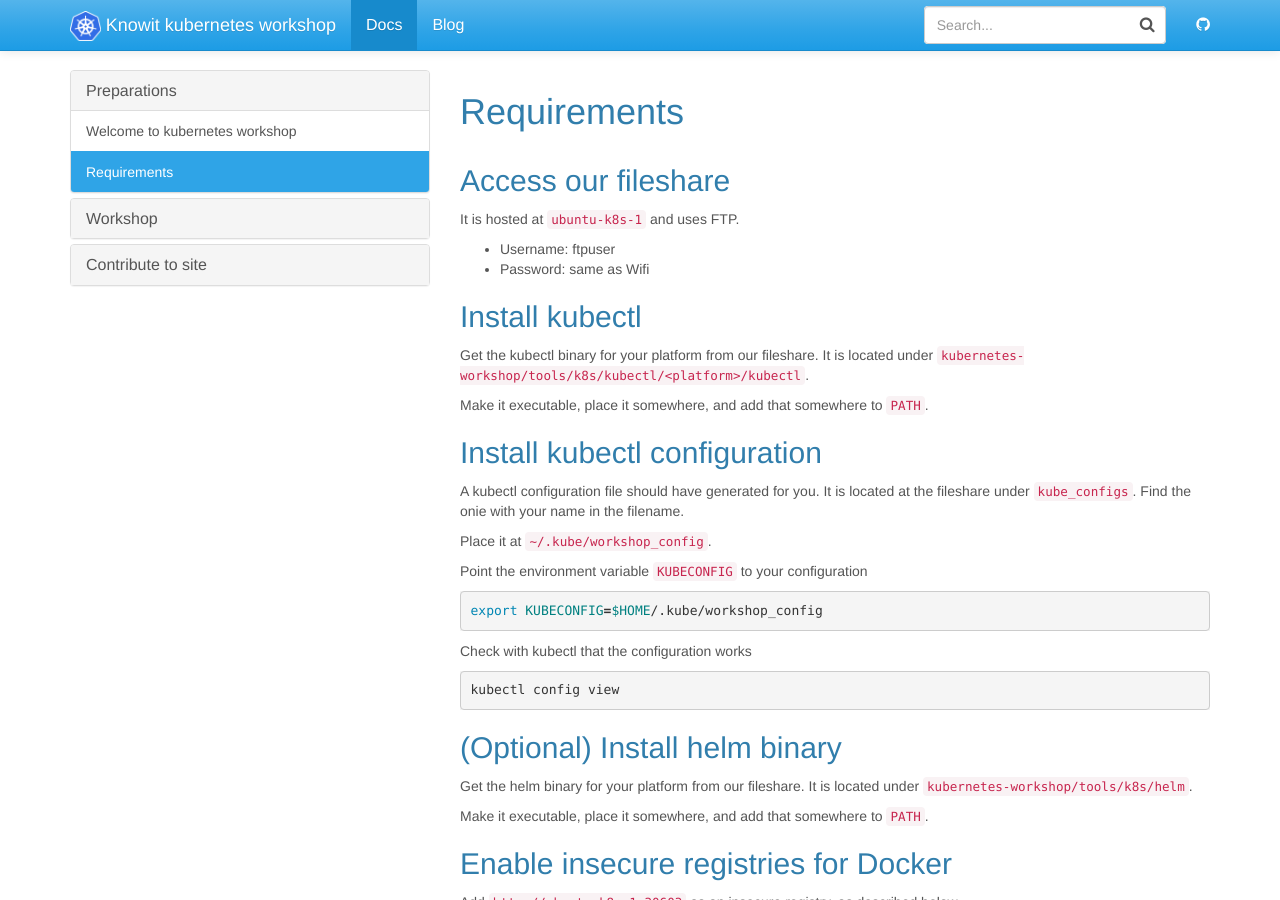
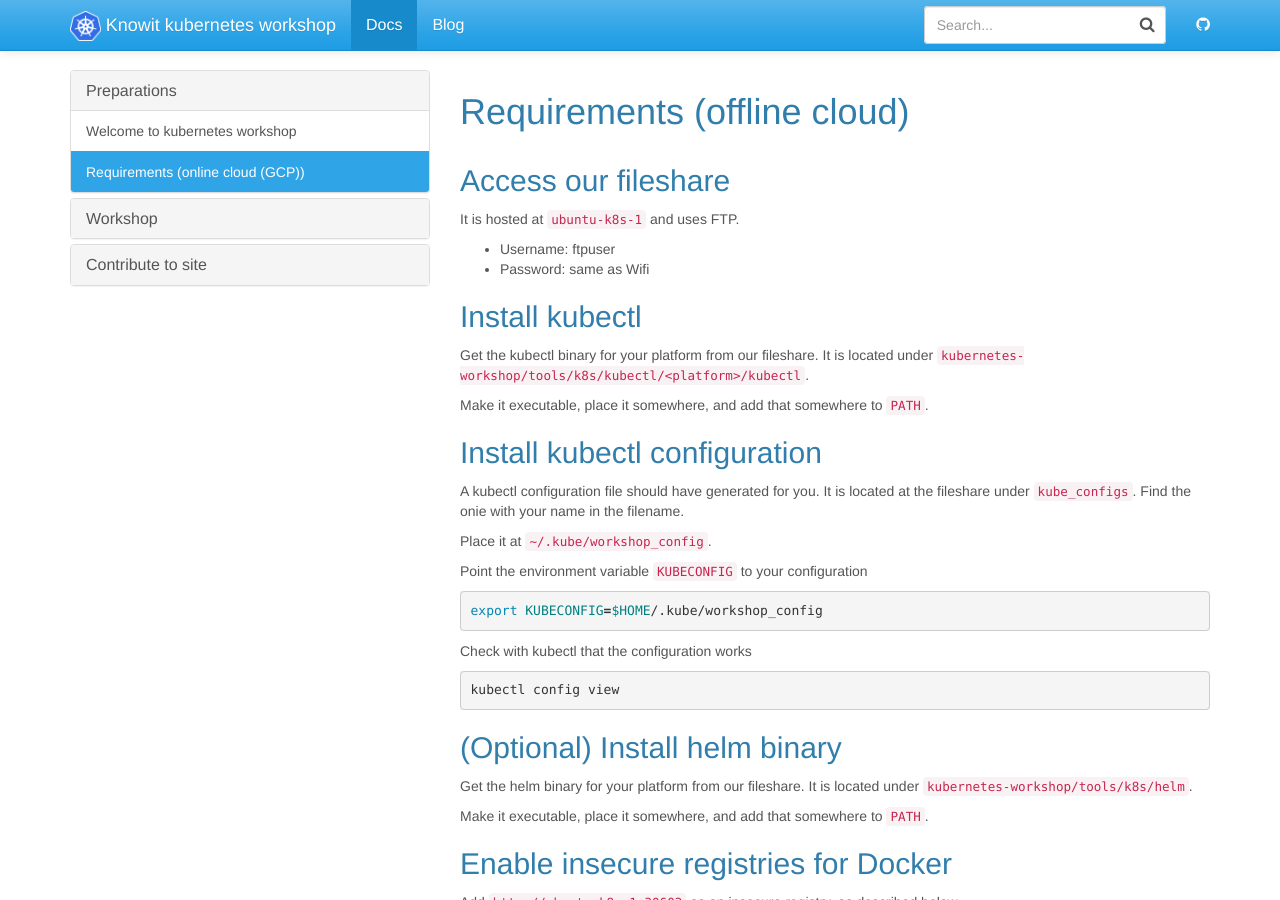
Before and after one commit to knowit/kubernetes-workshop, a Jekyll site: the page built from docs/_docs/preparations/requirements-offline-cloud.md, in a window 1280 px wide and 900 px high. Built offline with Jekyll 4.4.1, drawn with Linux system fonts in a browser that asks for light colours; some of the changed lines change nothing that is shown.

Commit message:
Split requirements into offline and online cloud

````diff
--- a/docs/_docs/preparations/requirements.md
+++ b/docs/_docs/preparations/requirements-google-cloud.md
@@ -1,5 +1,5 @@
 ---
-title: Requirements
+title: Requirements (online cloud (GCP))
 permalink: /docs/requirements/
 ---
 
--- /dev/null
+++ b/docs/_docs/preparations/requirements-offline-cloud.md
@@ -0,0 +1,71 @@
+---
+title: Requirements (offline cloud)
+permalink: /docs/requirements/
+---
+
+## Access our fileshare
+
+It is hosted at `ubuntu-k8s-1` and uses FTP.
+
+- Username: ftpuser
+- Password: same as Wifi
+
+## Install kubectl
+
+Get the kubectl binary for your platform from our fileshare. It is located under `kubernetes-workshop/tools/k8s/kubectl/<platform>/kubectl`.
+
+Make it executable, place it somewhere, and add that somewhere to `PATH`.
+
+## Install kubectl configuration
+
+A kubectl configuration file should have generated for you. It is located at the fileshare under `kube_configs`. Find the onie with your name in the filename.
+
+Place it at `~/.kube/workshop_config`.
+
+Point the environment variable `KUBECONFIG` to your configuration
+
+```bash
+export KUBECONFIG=$HOME/.kube/workshop_config
+```
+
+Check with kubectl that the configuration works
+
+```bash
+kubectl config view
+```
+
+## (Optional) Install helm binary
+
+Get the helm binary for your platform from our fileshare. It is located under `kubernetes-workshop/tools/k8s/helm`.
+
+Make it executable, place it somewhere, and add that somewhere to `PATH`.
+
+## Enable insecure registries for Docker
+
+Add `http://ubuntu-k8s-1:30603` as an insecure registry, as described below.
+
+### Linux
+
+```bash
+sudo nano /etc/docker/daemon.json
+```
+
+Insert this content:
+
+```
+{
+  "insecure-registries" : ["ubuntu-k8s-1.local:30603"]
+}
+```
+
+Then:
+
+```bash
+systemctl restart docker
+```
+
+### On macOS
+
+Click on the Docker icon in the menu bar (the bar on the top of your screen), choose Preferences... and make the Daemon tab look like the image below
+
+![hello](../../assets/img/docker_insecure_registry_mac.png)
````
